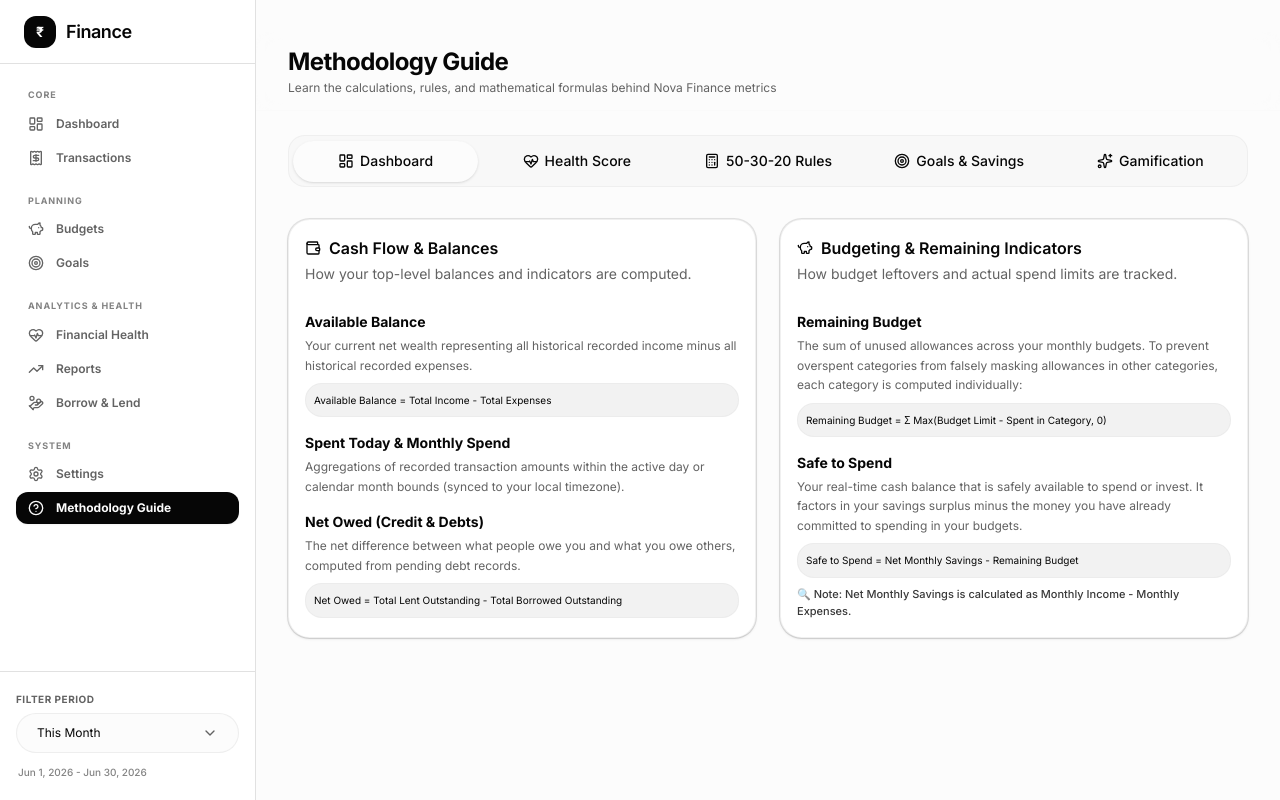
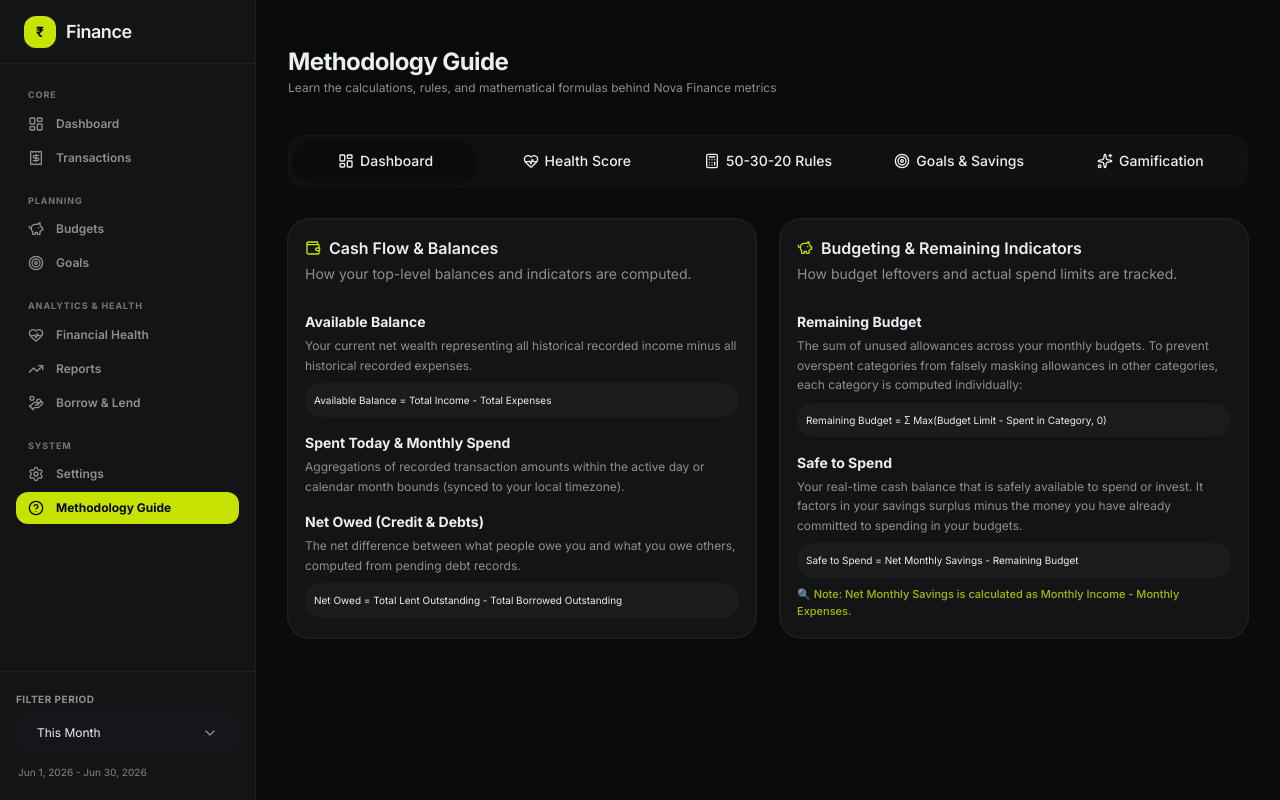
Before and after one commit to sinanpmkofficial-source/financial-planner, a Next.js app: page /guide in a window 1280 px wide. Built offline with nearby package versions, Linux system fonts and the light colour scheme.

Commit message:
feat: implement charcoal dark theme and fix progress indicator classes

```diff
--- a/src/app/(dashboard)/financial-health/financial-health-client.tsx
+++ b/src/app/(dashboard)/financial-health/financial-health-client.tsx
@@ -353,7 +353,7 @@ export function FinancialHealthClient() {
                 <span className="text-foreground font-semibold">Needs (Target: 50%)</span>
                 <span className="font-mono text-muted-foreground">{formatCurrency(totalNeeds)} ({needsPct.toFixed(1)}%)</span>
               </div>
-              <Progress value={needsPct} max={100} className={cn("h-2", needsPct > 50 ? "[&>div]:bg-rose-500" : "[&>div]:bg-emerald-500")} />
+              <Progress value={needsPct} max={100} className={cn("h-2", needsPct > 50 ? "[&_[data-slot=progress-indicator]]:bg-rose-500" : "[&_[data-slot=progress-indicator]]:bg-emerald-500")} />
               <div className="flex justify-between text-[10px] text-muted-foreground mt-0.5">
                 <span>Rent, bills, essentials</span>
                 {totalIncome > 0 && (
@@ -370,7 +370,7 @@ export function FinancialHealthClient() {
                 <span className="text-foreground font-semibold">Wants (Target: 30%)</span>
                 <span className="font-mono text-muted-foreground">{formatCurrency(totalWants + totalUnnecessary)} ({wantsPct.toFixed(1)}%)</span>
               </div>
-              <Progress value={wantsPct} max={100} className={cn("h-2", wantsPct > 30 ? "[&>div]:bg-rose-500" : "[&>div]:bg-emerald-500")} />
+              <Progress value={wantsPct} max={100} className={cn("h-2", wantsPct > 30 ? "[&_[data-slot=progress-indicator]]:bg-rose-500" : "[&_[data-slot=progress-indicator]]:bg-emerald-500")} />
               <div className="flex justify-between text-[10px] text-muted-foreground mt-0.5">
                 <span>Lifestyle, hobbies, unnecessary items</span>
                 {totalIncome > 0 && (
@@ -387,7 +387,7 @@ export function FinancialHealthClient() {
                 <span className="text-foreground font-semibold">Savings & Investments (Target: 20%)</span>
                 <span className="font-mono text-muted-foreground">{formatCurrency(totalSavings + totalGoals)} ({savingsPct.toFixed(1)}%)</span>
               </div>
-              <Progress value={savingsPct} max={100} className={cn("h-2", savingsPct < 20 ? "[&>div]:bg-amber-500" : "[&>div]:bg-emerald-500")} />
+              <Progress value={savingsPct} max={100} className={cn("h-2", savingsPct < 20 ? "[&_[data-slot=progress-indicator]]:bg-amber-500" : "[&_[data-slot=progress-indicator]]:bg-emerald-500")} />
               <div className="flex justify-between text-[10px] text-muted-foreground mt-0.5">
                 <span>SIP, savings, manual goal contributions</span>
                 {totalIncome > 0 && (
--- a/src/app/(dashboard)/goals/goals-client.tsx
+++ b/src/app/(dashboard)/goals/goals-client.tsx
@@ -234,9 +234,8 @@ export function GoalsClient() {
                       value={goal.progressPercentage}
                       className="h-2"
                       style={{
-                        // style overrides to highlight custom progress colors
-                        background: "oklch(0.92 0.01 240)"
-                      }}
+                        "--primary": goal.color
+                      } as React.CSSProperties}
                     />
 
                     <div className="flex justify-between items-center text-[10px] text-muted-foreground">
--- a/src/app/globals.css
+++ b/src/app/globals.css
@@ -49,64 +49,64 @@
 }
 
 :root {
-  --background: oklch(0.99 0 0);
-  --foreground: oklch(0.12 0 0);
-  --card: oklch(1 0 0);
-  --card-foreground: oklch(0.12 0 0);
-  --popover: oklch(1 0 0);
-  --popover-foreground: oklch(0.12 0 0);
-  --primary: oklch(0.12 0 0);
-  --primary-foreground: oklch(0.99 0 0);
-  --secondary: oklch(0.96 0 0);
-  --secondary-foreground: oklch(0.12 0 0);
-  --muted: oklch(0.96 0 0);
-  --muted-foreground: oklch(0.50 0 0);
-  --accent: oklch(0.96 0 0);
-  --accent-foreground: oklch(0.12 0 0);
-  --destructive: oklch(0.60 0.22 25);
+  --background: oklch(0.15 0.005 240);
+  --foreground: oklch(0.95 0.005 240);
+  --card: oklch(0.19 0.005 240);
+  --card-foreground: oklch(0.95 0.005 240);
+  --popover: oklch(0.19 0.005 240);
+  --popover-foreground: oklch(0.95 0.005 240);
+  --primary: oklch(0.86 0.23 118); /* Neon Lime */
+  --primary-foreground: oklch(0.12 0.005 240);
+  --secondary: oklch(0.24 0.005 240);
+  --secondary-foreground: oklch(0.90 0.005 240);
+  --muted: oklch(0.22 0.005 240);
+  --muted-foreground: oklch(0.65 0.005 240);
+  --accent: oklch(0.24 0.005 240);
+  --accent-foreground: oklch(0.86 0.23 118);
+  --destructive: oklch(0.55 0.22 25);
   --destructive-foreground: oklch(1 0 0);
-  --border: oklch(0.91 0 0);
-  --input: oklch(0.91 0 0);
-  --ring: oklch(0.6 0 0);
+  --border: oklch(0.24 0.005 240);
+  --input: oklch(0.24 0.005 240);
+  --ring: oklch(0.86 0.23 118);
   --radius: 0.75rem;
-  --sidebar: oklch(0.98 0 0);
-  --sidebar-foreground: oklch(0.12 0 0);
-  --sidebar-primary: oklch(0.12 0 0);
-  --sidebar-primary-foreground: oklch(0.99 0 0);
-  --sidebar-accent: oklch(0.95 0 0);
-  --sidebar-accent-foreground: oklch(0.12 0 0);
-  --sidebar-border: oklch(0.91 0 0);
-  --sidebar-ring: oklch(0.6 0 0);
+  --sidebar: oklch(0.16 0.005 240);
+  --sidebar-foreground: oklch(0.90 0.005 240);
+  --sidebar-primary: oklch(0.86 0.23 118);
+  --sidebar-primary-foreground: oklch(0.12 0.005 240);
+  --sidebar-accent: oklch(0.24 0.005 240);
+  --sidebar-accent-foreground: oklch(0.86 0.23 118);
+  --sidebar-border: oklch(0.22 0.005 240);
+  --sidebar-ring: oklch(0.86 0.23 118);
 }
 
 .dark {
-  --background: oklch(0.07 0 0);
-  --foreground: oklch(0.97 0 0);
-  --card: oklch(0.10 0 0);
-  --card-foreground: oklch(0.97 0 0);
-  --popover: oklch(0.10 0 0);
-  --popover-foreground: oklch(0.97 0 0);
-  --primary: oklch(0.97 0 0);
-  --primary-foreground: oklch(0.07 0 0);
-  --secondary: oklch(0.17 0 0);
-  --secondary-foreground: oklch(0.97 0 0);
-  --muted: oklch(0.17 0 0);
-  --muted-foreground: oklch(0.60 0 0);
-  --accent: oklch(0.17 0 0);
-  --accent-foreground: oklch(0.97 0 0);
+  --background: oklch(0.15 0.005 240);
+  --foreground: oklch(0.95 0.005 240);
+  --card: oklch(0.19 0.005 240);
+  --card-foreground: oklch(0.95 0.005 240);
+  --popover: oklch(0.19 0.005 240);
+  --popover-foreground: oklch(0.95 0.005 240);
+  --primary: oklch(0.86 0.23 118);
+  --primary-foreground: oklch(0.12 0.005 240);
+  --secondary: oklch(0.24 0.005 240);
+  --secondary-foreground: oklch(0.90 0.005 240);
+  --muted: oklch(0.22 0.005 240);
+  --muted-foreground: oklch(0.65 0.005 240);
+  --accent: oklch(0.24 0.005 240);
+  --accent-foreground: oklch(0.86 0.23 118);
   --destructive: oklch(0.55 0.22 25);
   --destructive-foreground: oklch(1 0 0);
-  --border: oklch(0.20 0 0);
-  --input: oklch(0.20 0 0);
-  --ring: oklch(0.75 0 0);
-  --sidebar: oklch(0.10 0 0);
-  --sidebar-foreground: oklch(0.97 0 0);
-  --sidebar-primary: oklch(0.97 0 0);
-  --sidebar-primary-foreground: oklch(0.10 0 0);
-  --sidebar-accent: oklch(0.17 0 0);
-  --sidebar-accent-foreground: oklch(0.97 0 0);
-  --sidebar-border: oklch(0.20 0 0);
-  --sidebar-ring: oklch(0.75 0 0);
+  --border: oklch(0.24 0.005 240);
+  --input: oklch(0.24 0.005 240);
+  --ring: oklch(0.86 0.23 118);
+  --sidebar: oklch(0.16 0.005 240);
+  --sidebar-foreground: oklch(0.90 0.005 240);
+  --sidebar-primary: oklch(0.86 0.23 118);
+  --sidebar-primary-foreground: oklch(0.12 0.005 240);
+  --sidebar-accent: oklch(0.24 0.005 240);
+  --sidebar-accent-foreground: oklch(0.86 0.23 118);
+  --sidebar-border: oklch(0.22 0.005 240);
+  --sidebar-ring: oklch(0.86 0.23 118);
 }
 
 @layer base {
--- a/src/app/layout.tsx
+++ b/src/app/layout.tsx
@@ -23,8 +23,8 @@ export const metadata: Metadata = {
 
 export const viewport: Viewport = {
   themeColor: [
-    { media: "(prefers-color-scheme: light)", color: "#ffffff" },
-    { media: "(prefers-color-scheme: dark)", color: "#09090b" },
+    { media: "(prefers-color-scheme: light)", color: "#1d1e22" },
+    { media: "(prefers-color-scheme: dark)", color: "#1d1e22" },
   ],
   width: "device-width",
   initialScale: 1,
@@ -37,7 +37,7 @@ export default function RootLayout({
   children: React.ReactNode;
 }>) {
   return (
-    <html lang="en" className={`${inter.variable} h-full antialiased`}>
+    <html lang="en" className={`${inter.variable} h-full antialiased dark`}>
       <body className="min-h-full flex flex-col font-sans">
         <ThemeSync />
         <PwaRegister />
--- a/src/app/manifest.ts
+++ b/src/app/manifest.ts
@@ -7,8 +7,8 @@ export default function manifest(): MetadataRoute.Manifest {
     description: 'Track your expenses, income, budgets, and savings with a clean, minimal personal finance dashboard.',
     start_url: '/',
     display: 'standalone',
-    background_color: '#ffffff',
-    theme_color: '#09090b',
+    background_color: '#1d1e22',
+    theme_color: '#1d1e22',
     icons: [
       {
         src: '/icon-192x192.png',
--- a/src/components/budgets/budgets-client.tsx
+++ b/src/components/budgets/budgets-client.tsx
@@ -170,9 +170,9 @@ export function BudgetsClient() {
                   className={cn(
                     "border bg-card transition-all duration-300 h-full",
                     isDanger
-                      ? "border-rose-300/60 dark:border-rose-800/60 bg-rose-50/20 dark:bg-rose-950/10 hover:border-rose-400/80"
+                      ? "border-rose-500/20 bg-rose-500/5 hover:border-rose-500/30"
                       : isWarning
-                      ? "border-amber-300/60 dark:border-amber-800/60 bg-amber-50/20 dark:bg-amber-950/10 hover:border-amber-400/80"
+                      ? "border-amber-500/20 bg-amber-500/5 hover:border-amber-500/30"
                       : "border-border/50 hover:border-border hover:shadow-[0_4px_12px_oklch(0_0_0/8%)] dark:hover:shadow-[0_4px_14px_oklch(0_0_0/40%)]"
                   )}
                 >
@@ -201,9 +201,9 @@ export function BudgetsClient() {
                           className={cn(
                             "text-sm font-bold",
                             isDanger
-                              ? "text-rose-600"
+                              ? "text-rose-500"
                               : isWarning
-                              ? "text-amber-600"
+                              ? "text-amber-500"
                               : "text-muted-foreground"
                           )}
                         >
@@ -227,8 +227,8 @@ export function BudgetsClient() {
                       value={Math.min(budget.percentage, 100)}
                       className={cn(
                         "h-2",
-                        isDanger && "[&>div]:bg-rose-500",
-                        isWarning && "[&>div]:bg-amber-500"
+                        isDanger && "[&_[data-slot=progress-indicator]]:bg-rose-500",
+                        isWarning && "[&_[data-slot=progress-indicator]]:bg-amber-500"
                       )}
                     />
 
--- a/src/components/shared/theme-sync.tsx
+++ b/src/components/shared/theme-sync.tsx
@@ -4,23 +4,7 @@ import { useEffect } from "react";
 
 export function ThemeSync() {
   useEffect(() => {
-    const root = document.documentElement;
-
-    const applyTheme = (dark: boolean) => {
-      if (dark) {
-        root.classList.add("dark");
-      } else {
-        root.classList.remove("dark");
-      }
-    };
-
-    const mq = window.matchMedia("(prefers-color-scheme: dark)");
-    applyTheme(mq.matches);
-
-    const handler = (e: MediaQueryListEvent) => applyTheme(e.matches);
-    mq.addEventListener("change", handler);
-
-    return () => mq.removeEventListener("change", handler);
+    document.documentElement.classList.add("dark");
   }, []);
 
   return null;
```
Also changed, not shown: src/components/analytics/analytics-client.tsx (+8 -8 lines), src/components/dashboard/budget-alerts.tsx (+6 -6 lines), src/components/dashboard/dashboard-client.tsx (+44 -21 lines), src/components/guide/guide-client.tsx (+5 -5 lines).
